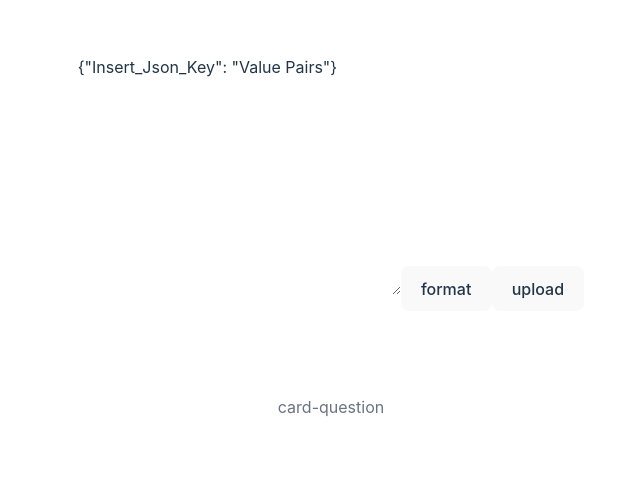
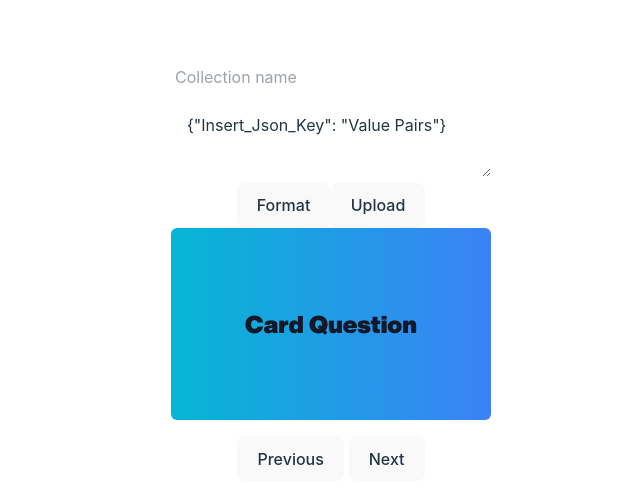
Before and after one commit to Marin260/lang_cards, a React (Vite) app: page / in a window 1280 px wide. Shown: the part 121-624 px from the top of the page, without its empty margins (309-949 px from the left). Built offline with nearby package versions, Linux system fonts and the light colour scheme.

Commit message:
collection write and read to localStorage

```diff
--- a/src/App.tsx
+++ b/src/App.tsx
@@ -1,13 +1,26 @@
+import { useState } from "react";
 import "./App.css";
 import { Card } from "./features/card-swap/components/Card";
-import { UploadMap } from "./features/upload-values/components/UploadMap";
+import { UploadCollection } from "./features/collections/components/UploadCollection";
+import { loadFromLocalStorage } from "./core-utils/load-from-local";
 
+const defaultCollection: { [key: string]: string | number } = {
+  key1: "Value1",
+  key2: 2,
+};
 function App() {
+  const [loadedCollection, setLoadedCollection] = useState(defaultCollection);
   return (
-    <>
-      <UploadMap />
-      <Card />
-    </>
+    <div
+      onLoad={() => {
+        const collection = loadFromLocalStorage("default-collection");
+        if (collection) setLoadedCollection(collection);
+        else setLoadedCollection(defaultCollection);
+      }}
+    >
+      <UploadCollection />
+      <Card loadedCollection={loadedCollection} />
+    </div>
   );
 }
 
--- /dev/null
+++ b/src/core-utils/load-from-local.ts
@@ -0,0 +1,6 @@
+export const loadFromLocalStorage = (
+  collectionName: string
+): { [key: string]: string } | undefined => {
+  const collection = localStorage.getItem(collectionName);
+  return collection ? JSON.parse(collection) : undefined;
+};
--- /dev/null
+++ b/src/core-utils/load-to-local.ts
@@ -0,0 +1,9 @@
+export const loadToLocalStorage = (
+  collection: {
+    [key: string]: string | number;
+  },
+  collectionName: string
+) => {
+  localStorage.setItem(collectionName, JSON.stringify(collection));
+  console.log(Object.keys(localStorage));
+};
--- a/src/features/card-swap/components/Card.tsx
+++ b/src/features/card-swap/components/Card.tsx
@@ -1,17 +1,28 @@
 import { useState } from "react";
+import { CardActions } from "./CardActions";
 
-const defaultCardVal = "card-question";
-export const Card = (): JSX.Element => {
+const defaultCardVal = "Card Question";
+export const Card = ({
+  loadedCollection,
+}: {
+  loadedCollection: {
+    [key: string]: string | number;
+  };
+}) => {
+  console.log(loadedCollection); // TODO: transform it into a list and pass it as cards value
   const [cardValue, setCardValue] = useState(defaultCardVal);
   return (
+    <>
       <div
-      className="border-white border min-w-[20rem] min-h-[12rem] flex items-center justify-center"
+        className="rounded-md min-w-[20rem] min-h-[12rem] flex items-center justify-center bg-gradient-to-r from-cyan-500 to-blue-500"
         onClick={() => {
-        if (cardValue === defaultCardVal) setCardValue("card-answer");
+          if (cardValue === defaultCardVal) setCardValue("Card Answer");
           else setCardValue(defaultCardVal);
         }}
       >
-      <p className="text-gray-500">{cardValue}</p>
+        <p className="text-2xl text-gray-900 font-helvetica-now">{cardValue}</p>
       </div>
+      <CardActions />
+    </>
   );
 };
--- /dev/null
+++ b/src/features/card-swap/components/CardActions.tsx
@@ -0,0 +1,7 @@
+export const CardActions = (): JSX.Element => {
+  return (
+    <div className="p-4">
+      <button>Previous</button> <button>Next</button>
+    </div>
+  );
+};
--- /dev/null
+++ b/src/features/card-swap/utils/parse-collection.ts
@@ -0,0 +1,6 @@
+export const parseCollection = (collection: {
+  [key: string]: string | number;
+}) => {
+  // TODO: transform into list
+  return collection;
+};
--- /dev/null
+++ b/src/features/collections/components/UploadCollection.tsx
@@ -0,0 +1,46 @@
+import { useState } from "react";
+import { loadToLocalStorage } from "../../../core-utils/load-to-local";
+
+const defaultText = `{"Insert_Json_Key": "Value Pairs"}`;
+const defaulCollectionName = "default-collection";
+export const UploadCollection = (): JSX.Element => {
+  const [collectionValue, setCollectionValue] = useState(defaultText);
+  const [collectionName, setCollectionName] = useState(defaulCollectionName);
+
+  return (
+    <div>
+      <input
+        type="text"
+        placeholder="Collection name"
+        className="p-1 mb-1 rounded-md min-w-[20rem]"
+        onChange={(e): void => {
+          setCollectionName(e.target.value);
+        }}
+      />
+      <br />
+      <textarea
+        className="p-4 min-w-[20rem] rounded-md"
+        onChange={(e) => {
+          setCollectionValue(e.target.value);
+        }}
+        defaultValue={collectionValue}
+      ></textarea>
+      <br />
+      <button
+        onClick={(): void => {
+          const cleaned = JSON.stringify(JSON.parse(collectionValue));
+          setCollectionValue(cleaned);
+        }}
+      >
+        Format
+      </button>
+      <button
+        onClick={(): void => {
+          loadToLocalStorage(JSON.parse(collectionValue), collectionName);
+        }}
+      >
+        Upload
+      </button>
+    </div>
+  );
+};
--- a/src/features/upload-values/components/UploadMap.tsx
+++ /dev/null
@@ -1,32 +0,0 @@
-import { useState } from "react";
-
-const defaultText = `{"Insert_Json_Key": "Value Pairs"}`;
-
-export const UploadMap = (): JSX.Element => {
-  const [textAreaValue, setTextAreaValue] = useState(defaultText);
-
-  return (
-    <div>
-      <textarea
-        cols={30}
-        rows={10}
-        onChange={(e) => {
-          setTextAreaValue(e.target.value);
-          console.log(e.target.value);
-        }}
-        value={textAreaValue}
-      ></textarea>
-
-      <button
-        onClick={() => {
-          const cleaned = JSON.stringify(JSON.parse(textAreaValue));
-          console.log(JSON.parse(textAreaValue));
-          setTextAreaValue(cleaned);
-        }}
-      >
-        format
-      </button>
-      <button>upload</button>
-    </div>
-  );
-};
--- a/src/index.css
+++ b/src/index.css
@@ -1,6 +1,11 @@
 @tailwind base;
 @tailwind components;
 @tailwind utilities;
+@font-face {
+  font-family: "helvetica-now";
+  src: url("./fonts/helvetica-now-display-black/HelveticaNowDisplayXBlk.otf")
+    format("opentype");
+}
 :root {
   font-family: Inter, system-ui, Avenir, Helvetica, Arial, sans-serif;
   line-height: 1.5;
--- a/tailwind.config.js
+++ b/tailwind.config.js
@@ -2,7 +2,11 @@
 export default {
   content: ["./index.html", "./src/**/*.{js,ts,jsx,tsx}"],
   theme: {
-    extend: {},
+    extend: {
+      fontFamily: {
+        "helvetica-now": ["helvetica-now", "sans"],
+      },
+    },
   },
   plugins: [],
 };
```
Also changed, not shown: src/fonts/helvetica-now-display-black/HelveticaNowDisplayXBlk.otf (added). Lines whose indentation alone changed are shown as unchanged.
